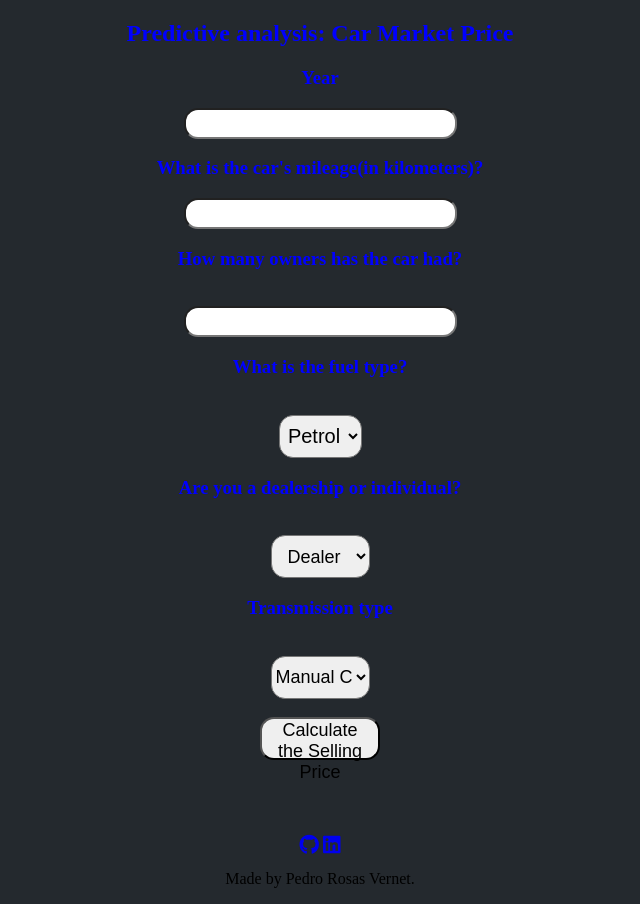
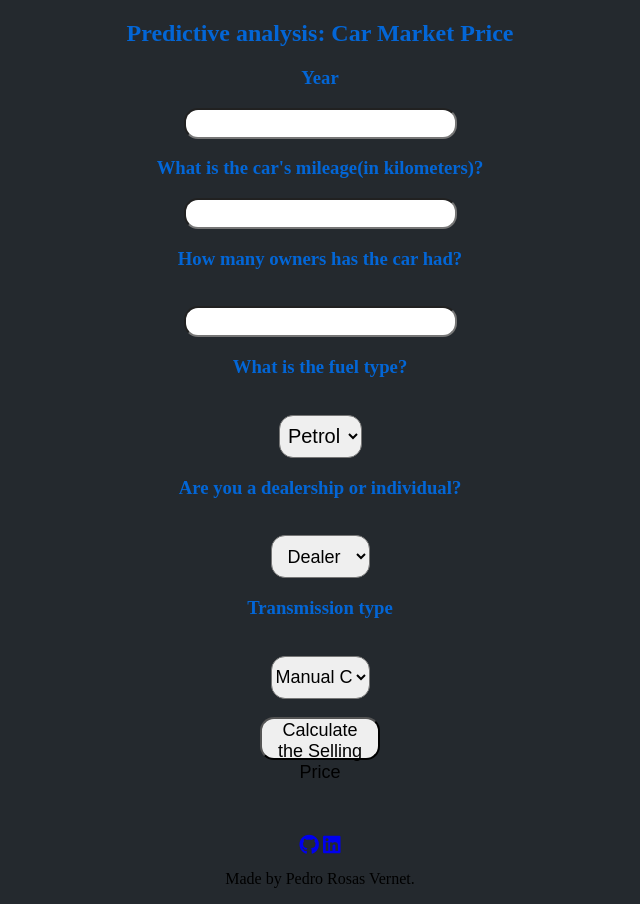
Before and after one commit to prosasDS/car-price-regression, a Flask app: page / in a window 1280 px wide. Shown: the whole page, without its empty margins (320-960 px from the left). Run offline with Flask 2, Linux system fonts and the light colour scheme; parts of the project's set-up code (start-up, migrations or seed data) failed here and were passed over; some libraries are stand-ins or nearby versions.

Commit message:
Update index.html

```diff
--- a/templates/index.html
+++ b/templates/index.html
@@ -10,7 +10,7 @@
 
 <body>
 
-    <div style="color:blue">
+    <div style="color:#0366d6">
         <form action="{{ url_for('predict')}}" method="post">
             <h2>Predictive analysis: Car Market Price</h2>
             <h3>Year</h3>
```
